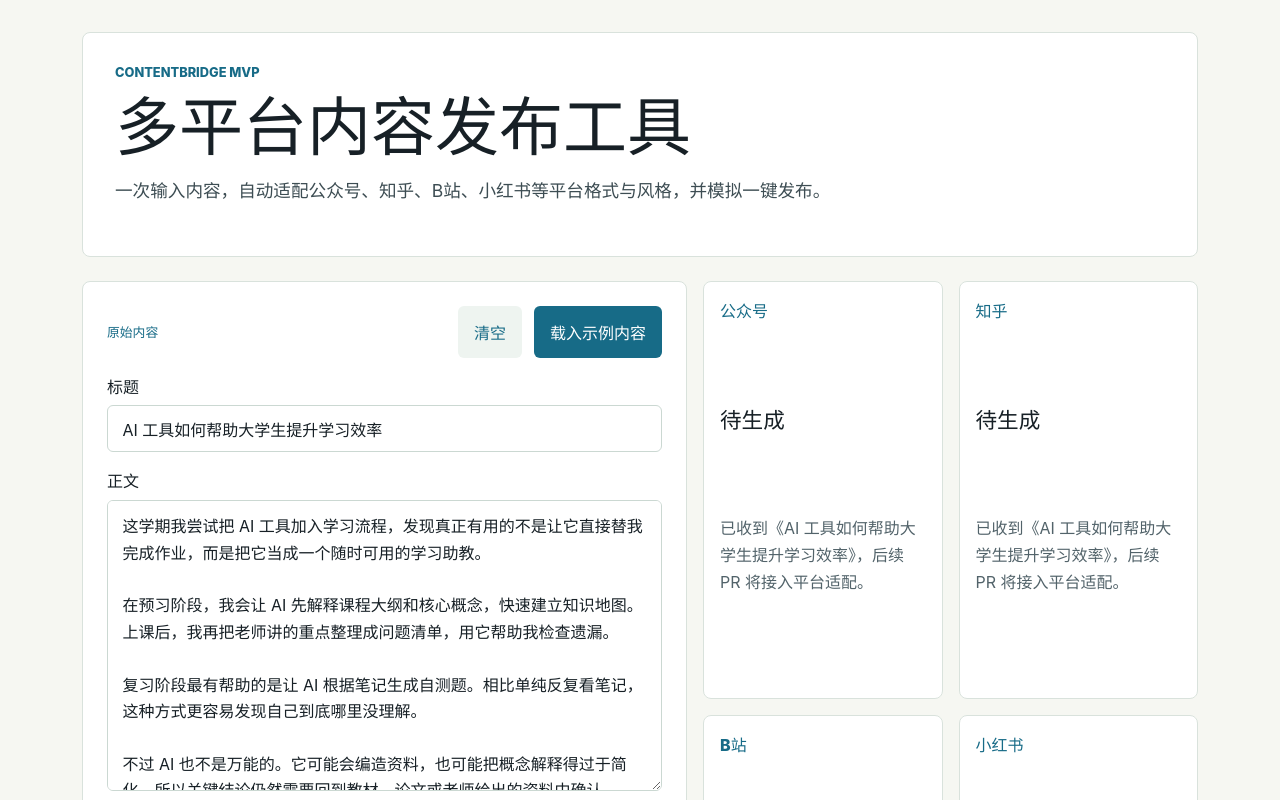
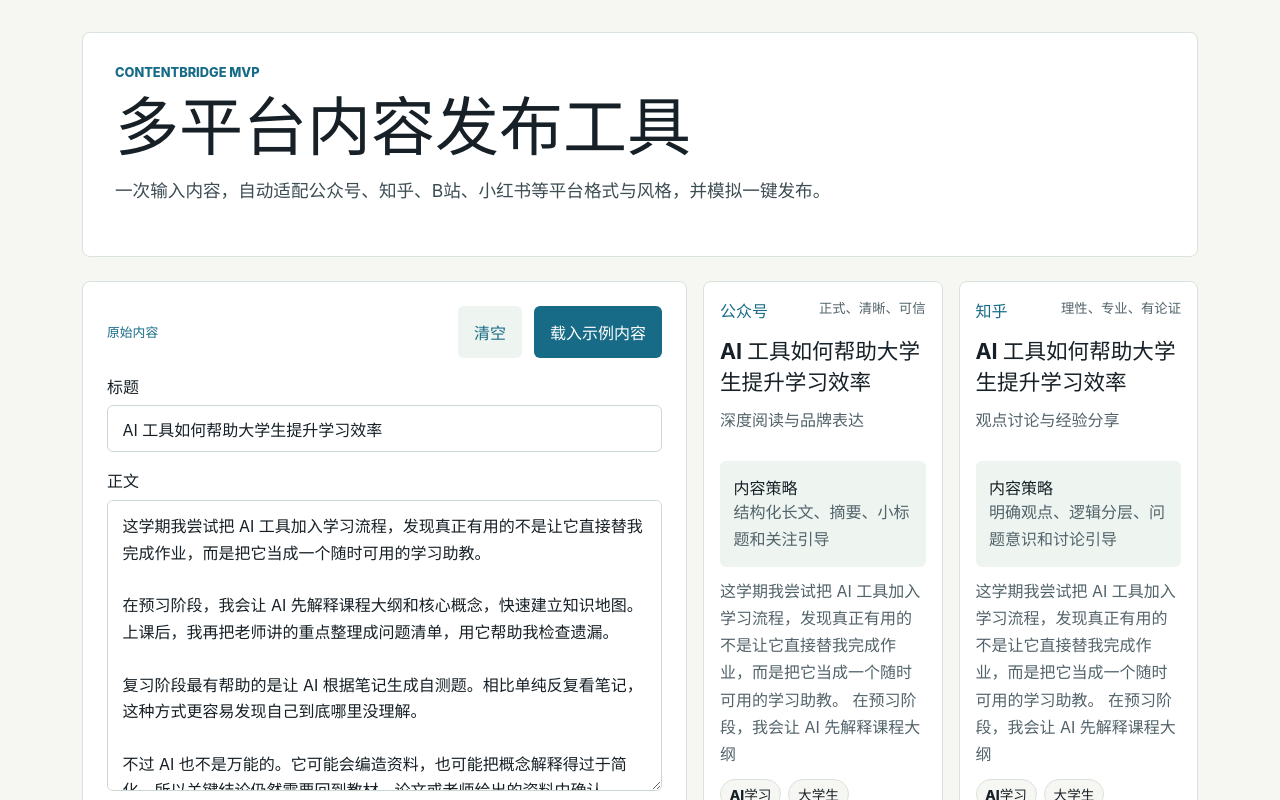
Before and after one commit to 112112ff/Multi-platform-content-publishing-tool, a React (Vite) app: page / in a window 1280 px wide. Both pictures are taken after a click on the button "载入示例内容". Shown: the top 800 px of the page. Built offline with nearby package versions, Linux system fonts and the light colour scheme.

Commit message:
feat: show platform adapter previews

```diff
--- a/src/App.tsx
+++ b/src/App.tsx
@@ -1,6 +1,8 @@
 import { useState } from "react";
 import { ContentEditor } from "./components/ContentEditor";
+import { PlatformPreviewGrid } from "./components/PlatformPreviewGrid";
 import { emptyContentInput, sampleContentInput } from "./data/sampleContent";
+import { adaptContentForSelectedPlatforms } from "./services/adaptContent";
 import type { ContentInput } from "./types/content";
 
 const workflowSteps = [
@@ -11,10 +13,10 @@ const workflowSteps = [
   "模拟发布",
 ];
 
-const platforms = ["公众号", "知乎", "B站", "小红书"];
-
 function App() {
   const [content, setContent] = useState<ContentInput>(emptyContentInput);
+  const previews = adaptContentForSelectedPlatforms(content);
+  const hasContent = Boolean(content.title.trim() || content.body.trim());
 
   return (
     <main className="app-shell">
@@ -36,19 +38,7 @@ function App() {
           />
         </div>
 
-        <div className="platform-grid" aria-label="目标平台">
-          {platforms.map((platform) => (
-            <article className="platform-card" key={platform}>
-              <span>{platform}</span>
-              <strong>待生成</strong>
-              <p>
-                {content.title
-                  ? `已收到《${content.title}》，后续 PR 将接入平台适配。`
-                  : "平台风格、格式校验和发布模拟将在后续 PR 中接入。"}
-              </p>
-            </article>
-          ))}
-        </div>
+        <PlatformPreviewGrid previews={previews} hasContent={hasContent} />
       </section>
 
       <section className="flow" aria-labelledby="flow-title">
--- a/src/adapters/stubAdapter.ts
+++ b/src/adapters/stubAdapter.ts
@@ -12,14 +12,17 @@ export function createStubAdapter(profile: PlatformProfile): PlatformAdapter {
     name: profile.name,
     profile,
     adapt(input: ContentInput): AdaptedContent {
+      const fallbackTitle = `${profile.name}内容预览`;
+      const fallbackBody = "输入原始内容后，这里会生成平台适配版本。";
+
       return {
         platformId: profile.id,
-        title: input.title,
-        body: input.body,
-        summary: input.body.slice(0, 80),
+        title: input.title || fallbackTitle,
+        body: input.body || fallbackBody,
+        summary: (input.body || fallbackBody).slice(0, 80),
         tags: input.tags,
         strategyNotes: [
-          `${profile.name}适配器将在后续 PR 中接入具体改写规则。`,
+          `${profile.name}版本将围绕“${profile.contentStrategy}”进行适配。`,
         ],
       };
     },
--- /dev/null
+++ b/src/components/PlatformPreviewGrid.tsx
@@ -0,0 +1,56 @@
+import type { PlatformPreview } from "../services/adaptContent";
+
+interface PlatformPreviewGridProps {
+  previews: PlatformPreview[];
+  hasContent: boolean;
+}
+
+export function PlatformPreviewGrid({
+  previews,
+  hasContent,
+}: PlatformPreviewGridProps) {
+  if (!previews.length) {
+    return (
+      <section className="empty-preview" aria-label="平台预览">
+        <h2>请选择目标平台</h2>
+        <p>至少选择一个平台后，系统会在这里展示适配预览。</p>
+      </section>
+    );
+  }
+
+  return (
+    <div className="platform-grid" aria-label="平台适配预览">
+      {previews.map((preview) => (
+        <article className="platform-card" key={preview.adapted.platformId}>
+          <div className="platform-card-header">
+            <span>{preview.platformName}</span>
+            <small>{preview.tone}</small>
+          </div>
+          <strong>{hasContent ? preview.adapted.title : "待生成"}</strong>
+          <p>{preview.positioning}</p>
+          <div className="strategy-box">
+            <b>内容策略</b>
+            <p>{preview.contentStrategy}</p>
+          </div>
+          {hasContent ? (
+            <>
+              <p className="preview-summary">{preview.adapted.summary}</p>
+              <div className="tag-row">
+                {preview.adapted.tags.map((tag) => (
+                  <span key={`${preview.adapted.platformId}-${tag}`}>{tag}</span>
+                ))}
+              </div>
+              <ul className="strategy-notes">
+                {preview.adapted.strategyNotes.map((note) => (
+                  <li key={note}>{note}</li>
+                ))}
+              </ul>
+            </>
+          ) : (
+            <p>输入内容后会展示平台版本、标签和适配说明。</p>
+          )}
+        </article>
+      ))}
+    </div>
+  );
+}
--- /dev/null
+++ b/src/services/adaptContent.ts
@@ -0,0 +1,24 @@
+import { platformAdapters } from "../adapters/registry";
+import type { AdaptedContent, ContentInput } from "../types/content";
+
+export interface PlatformPreview {
+  platformName: string;
+  positioning: string;
+  contentStrategy: string;
+  tone: string;
+  adapted: AdaptedContent;
+}
+
+export function adaptContentForSelectedPlatforms(
+  input: ContentInput,
+): PlatformPreview[] {
+  return platformAdapters
+    .filter((adapter) => input.selectedPlatformIds.includes(adapter.id))
+    .map((adapter) => ({
+      platformName: adapter.name,
+      positioning: adapter.profile.positioning,
+      contentStrategy: adapter.profile.contentStrategy,
+      tone: adapter.profile.tone,
+      adapted: adapter.adapt(input),
+    }));
+}
--- a/src/styles.css
+++ b/src/styles.css
@@ -142,13 +142,65 @@ h2 {
   padding: 1rem;
 }
 
+.platform-card-header {
+  align-items: start;
+  display: flex;
+  gap: 0.75rem;
+  justify-content: space-between;
+}
+
 .platform-card span {
   color: #176b87;
   font-weight: 800;
 }
 
+.platform-card small {
+  color: #52636a;
+  font-weight: 700;
+  text-align: right;
+}
+
 .platform-card strong {
   font-size: 1.35rem;
+}
+
+.strategy-box {
+  background: #eef4f0;
+  border-radius: 6px;
+  padding: 0.85rem;
+}
+
+.strategy-box p,
+.preview-summary {
+  margin-bottom: 0;
+}
+
+.tag-row {
+  display: flex;
+  flex-wrap: wrap;
+  gap: 0.45rem;
+}
+
+.tag-row span {
+  background: #f6f7f2;
+  border: 1px solid #d9e2dc;
+  border-radius: 999px;
+  color: #172026;
+  font-size: 0.85rem;
+  padding: 0.25rem 0.55rem;
+}
+
+.strategy-notes {
+  color: #52636a;
+  margin: 0;
+  padding-left: 1.1rem;
+}
+
+.empty-preview {
+  background: #ffffff;
+  border: 1px dashed #b8c8c0;
+  border-radius: 8px;
+  padding: 1.5rem;
 }
 
 .flow ol {
```
